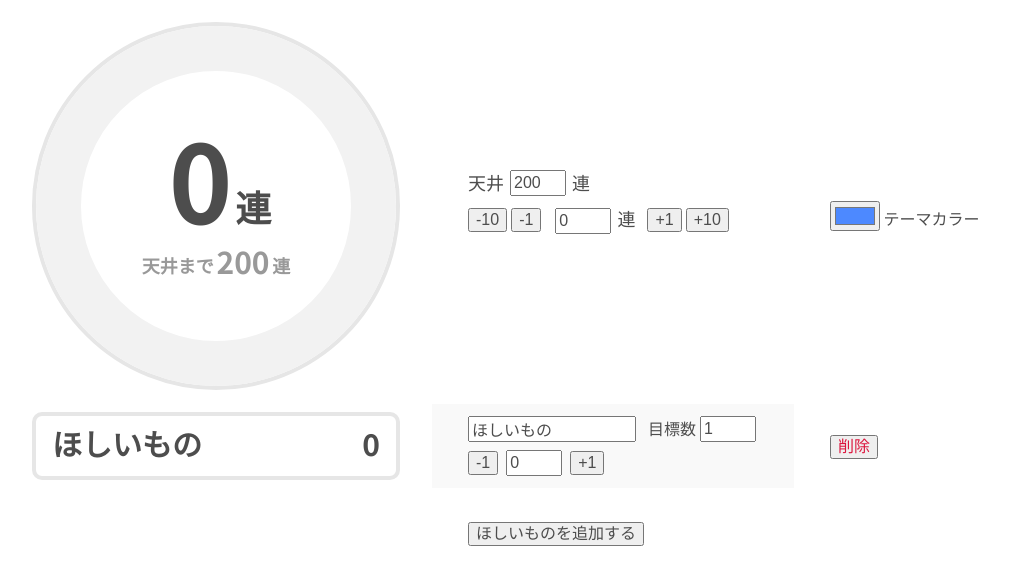
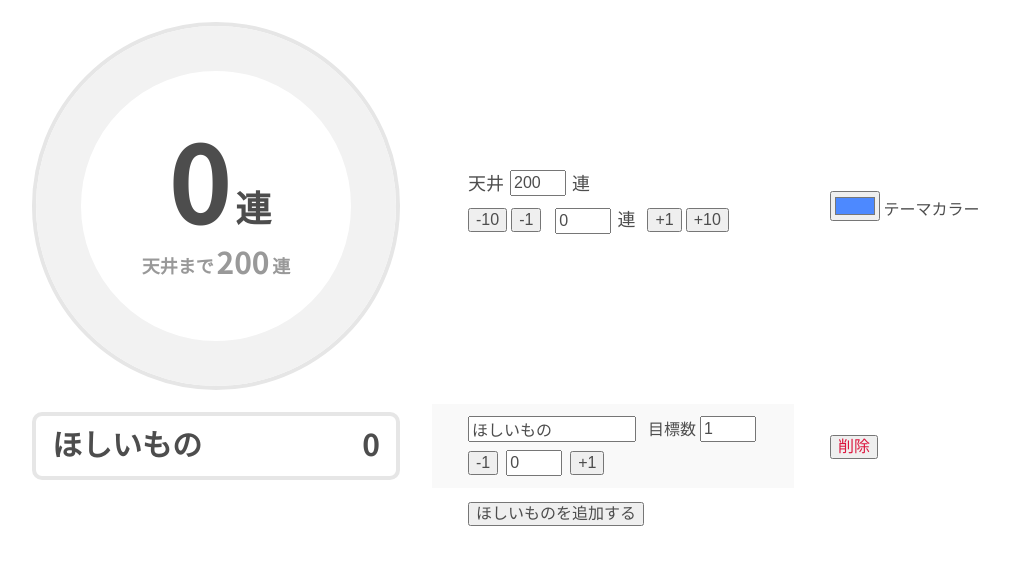
Before and after one commit to bookii/gacha-counter, a Svelte app: page / in a window 1280 px wide. Shown: the top 584 px of the page, without its empty margins (8-1017 px from the left). Built offline with nearby package versions, Linux system fonts and the light colour scheme.

Commit message:
tiny fix

```diff
--- a/index.html
+++ b/index.html
@@ -1,5 +1,5 @@
 <!doctype html>
-<html lang="en">
+<html lang="ja">
   <head>
     <meta charset="UTF-8" />
     <link rel="preconnect" href="https://fonts.googleapis.com">
--- a/src/App.svelte
+++ b/src/App.svelte
@@ -115,10 +115,6 @@
     background-color: var(--background-color);
   }
 
-  .colorPicker {
-    margin-top: 20px;
-  }
-
   input[type="color"] {
     height: 30px;
   }
```
